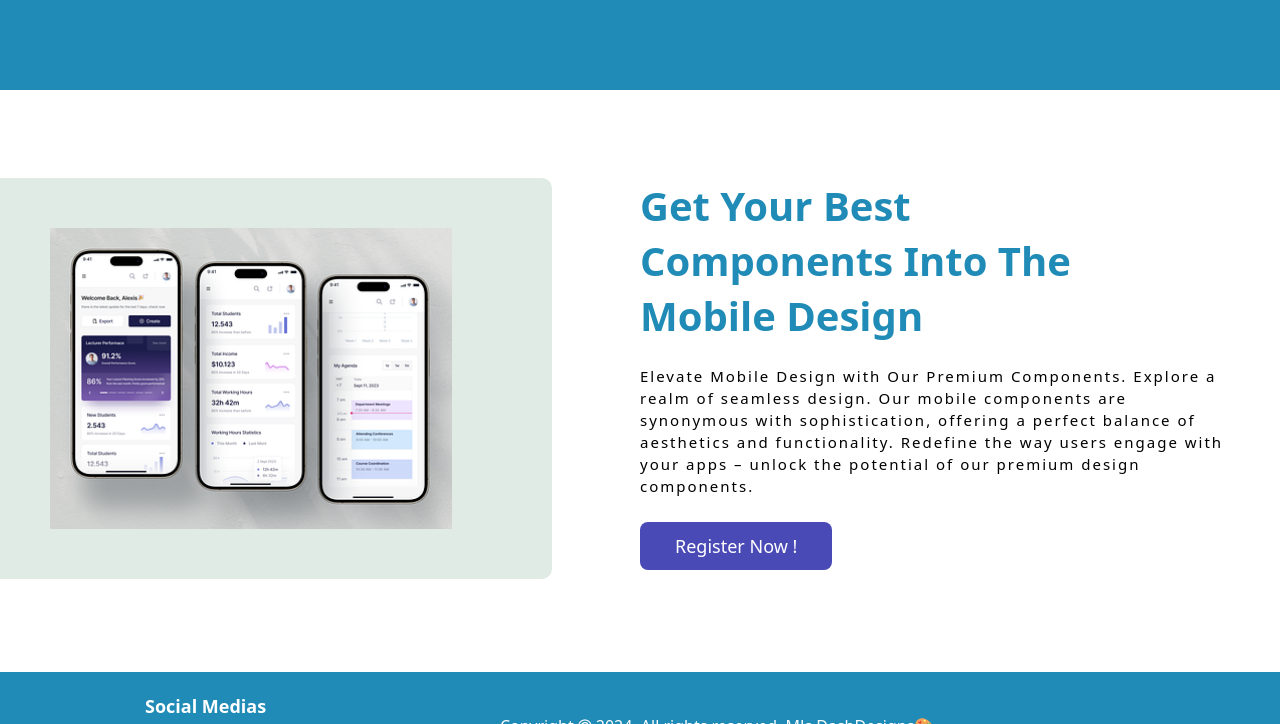
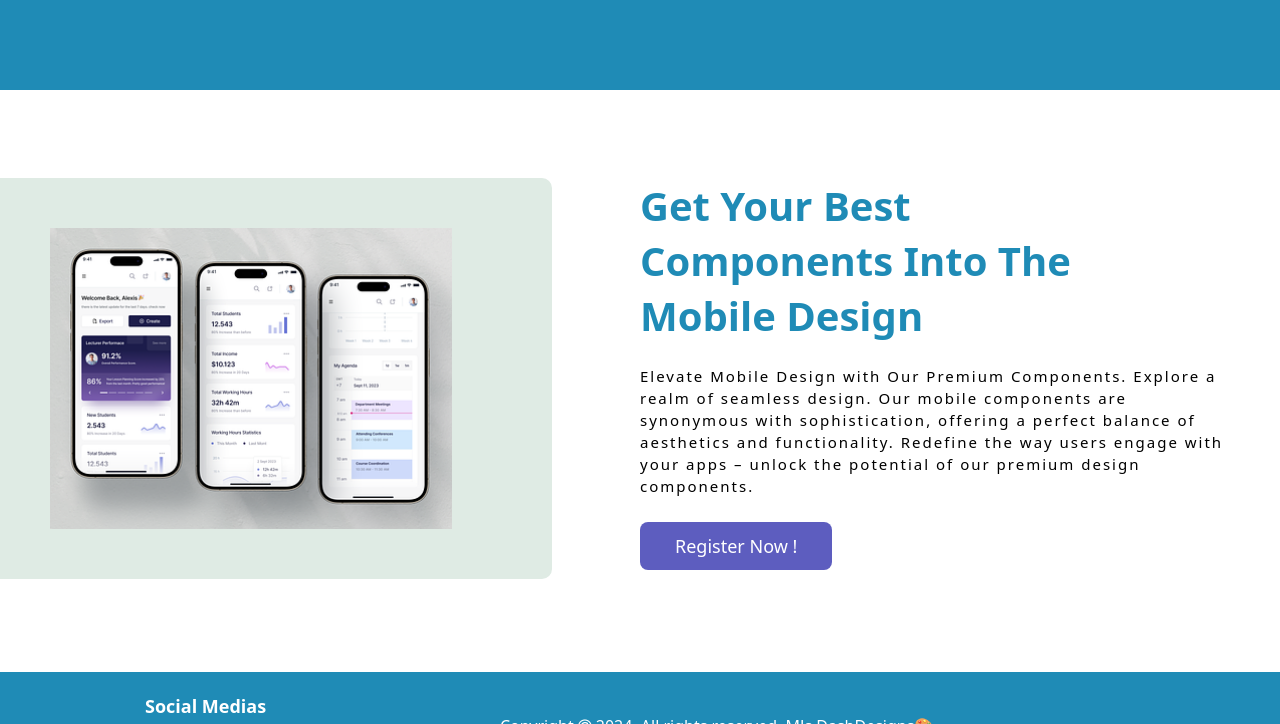
Before and after one commit to manoj-mj2001/CODEWAY_WD_Tasks, a plain HTML site: page Codeway_WD-Level-01_Task-03_Landing Page/index.html in a window 1280 px wide. Shown: the part 2076-2800 px from the top of the page. Drawn offline with nearby package versions, Linux system fonts and the light colour scheme.

Commit message:
level-01 task-03 done

```diff
--- a/Codeway_WD-Level-01_Task-03_Landing Page/style.css
+++ b/Codeway_WD-Level-01_Task-03_Landing Page/style.css
@@ -5,7 +5,7 @@ scroll-behavior: smooth;
 :root
 {
 	--lightskyblue:rgb(31, 139, 182);
-	--darkskyblue:rgba(15, 15, 160, 0.753);
+	--darkskyblue:rgba(15, 15, 160, 0.674);
 	--white:#fff;
 	--light:#dfebe4;
 }
```
